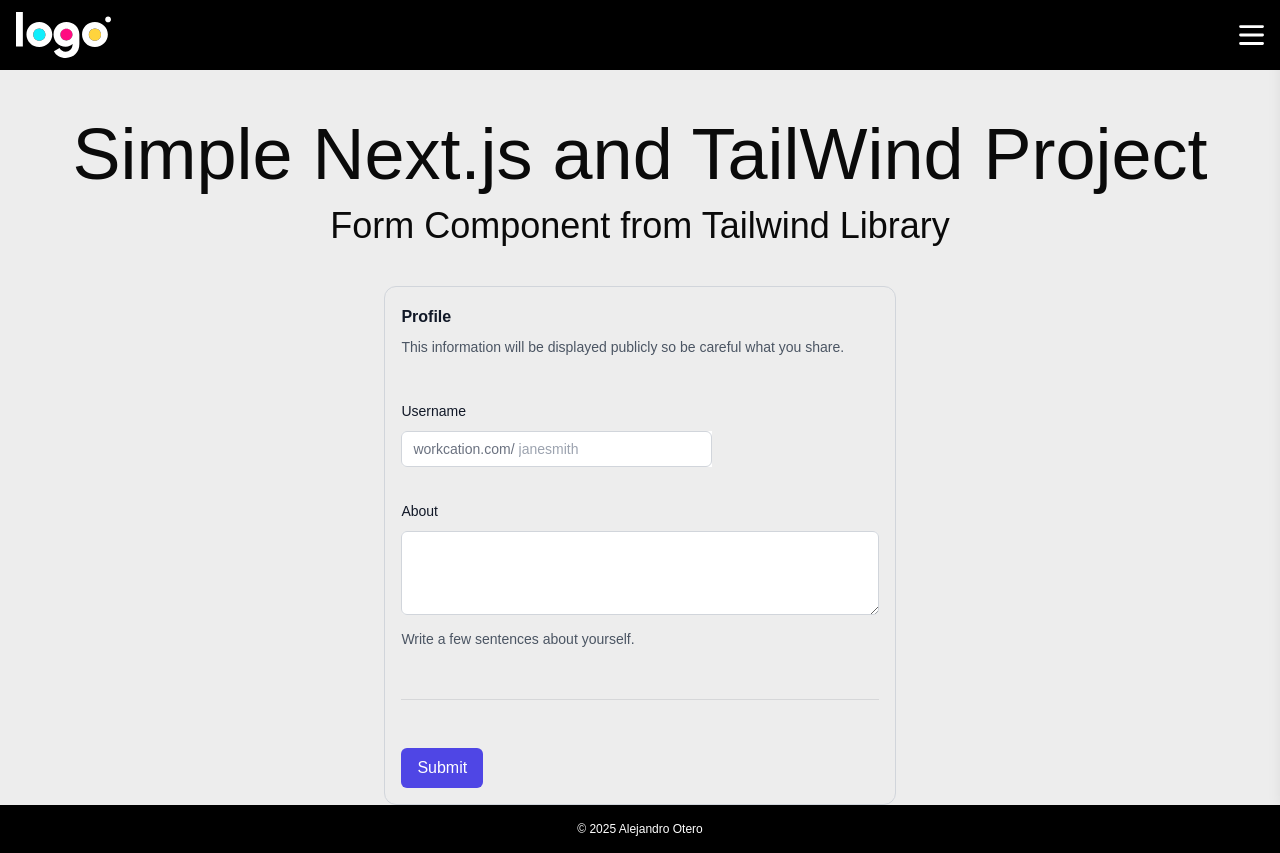
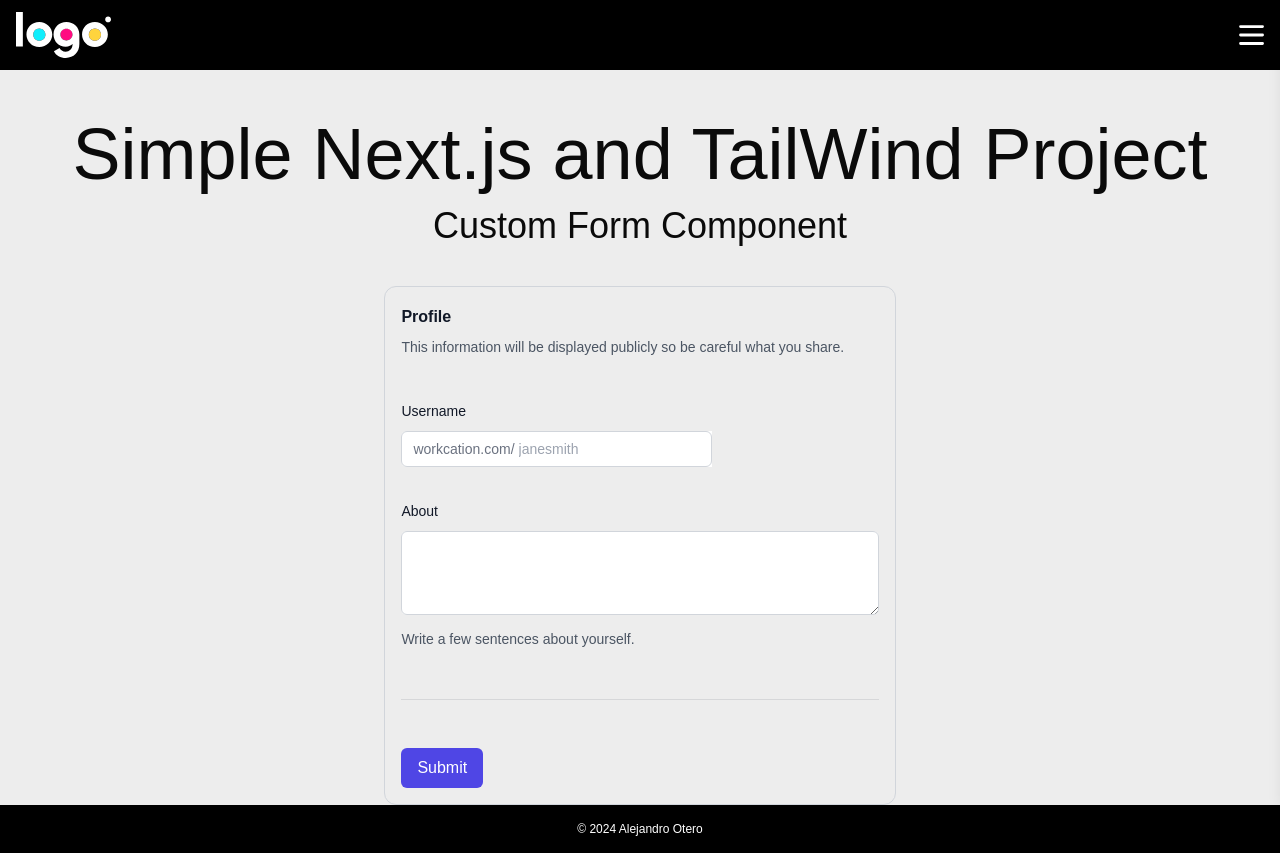
Before and after one commit to aleoterob/website-nextjs-template, a Next.js app: page /contact in a window 1280 px wide. Built offline with nearby package versions, Linux system fonts and the light colour scheme.

Commit message:
Changes page headings

```diff
--- a/src/app/contact/page.tsx
+++ b/src/app/contact/page.tsx
@@ -13,7 +13,7 @@ export default function Contact() {
         Simple Next.js and TailWind Project
       </h1>
       <h1 className="pt-4  pb-10 text-4xl text-center">
-        Form Component from Tailwind Library
+        Custom Form Component
       </h1>
       <ContactForm />
     </div>
--- a/src/app/layout.tsx
+++ b/src/app/layout.tsx
@@ -23,7 +23,7 @@ export default function RootLayout({
         {/* flex-grow in the main makes it occupy the available space between the header and the footer. */}
         <main className="flex-grow">{children}</main>
         <footer className="w-full bg-black text-white text-xs py-4 text-center">
-          © 2025 Alejandro Otero
+          © 2024 Alejandro Otero
         </footer>
       </body>
     </html>
--- a/src/app/page.tsx
+++ b/src/app/page.tsx
@@ -13,7 +13,7 @@ export default function Home() {
           Simple Next.js and TailWind Project
         </h1>
         <h1 className="pt-4  pb-10 text-4xl text-center">
-          Stacked List Component from Tailwind Library
+          Custom Stacked List Component
         </h1>
         <div className="flex flex-row gap-10">
           <StackedList />
```
